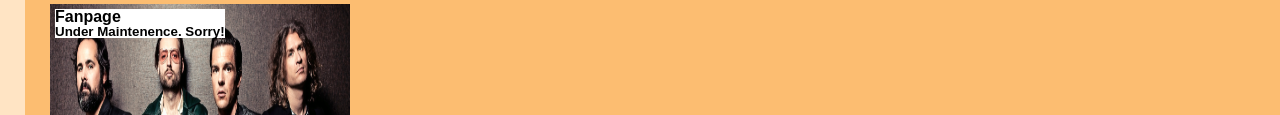
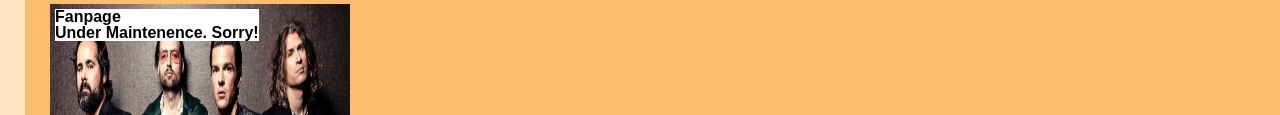
Before and after one commit to chrischo94/portfolio, a plain HTML site: page index.html in a window 1280 px wide. Shown: the part 1611-1726 px from the top of the page. Drawn offline with Linux system fonts and the light colour scheme.

Commit message:
fixed fanpage

```diff
--- a/assets/style.css
+++ b/assets/style.css
@@ -129,9 +129,7 @@ nav ul :hover {
     font: white;
     font-size:medium;
 }
-.work-title h4 {
-    font-size: smaller;
-}
+
 
 
 #horiseon {
```
